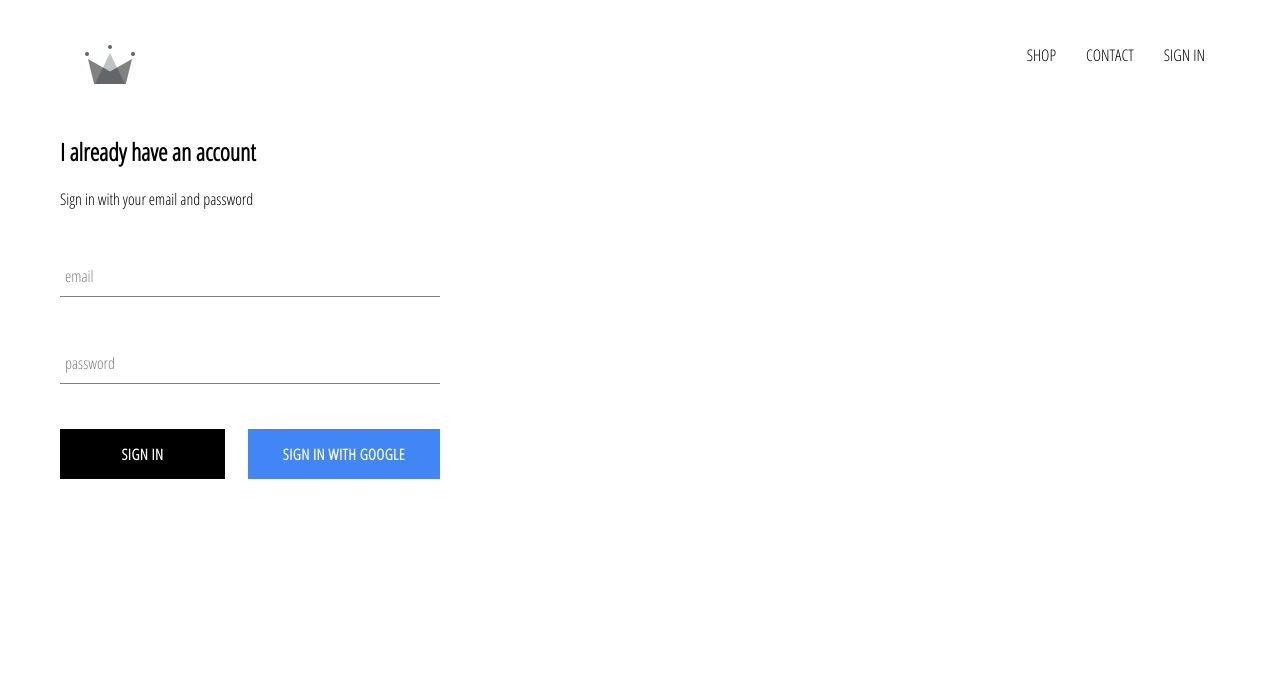
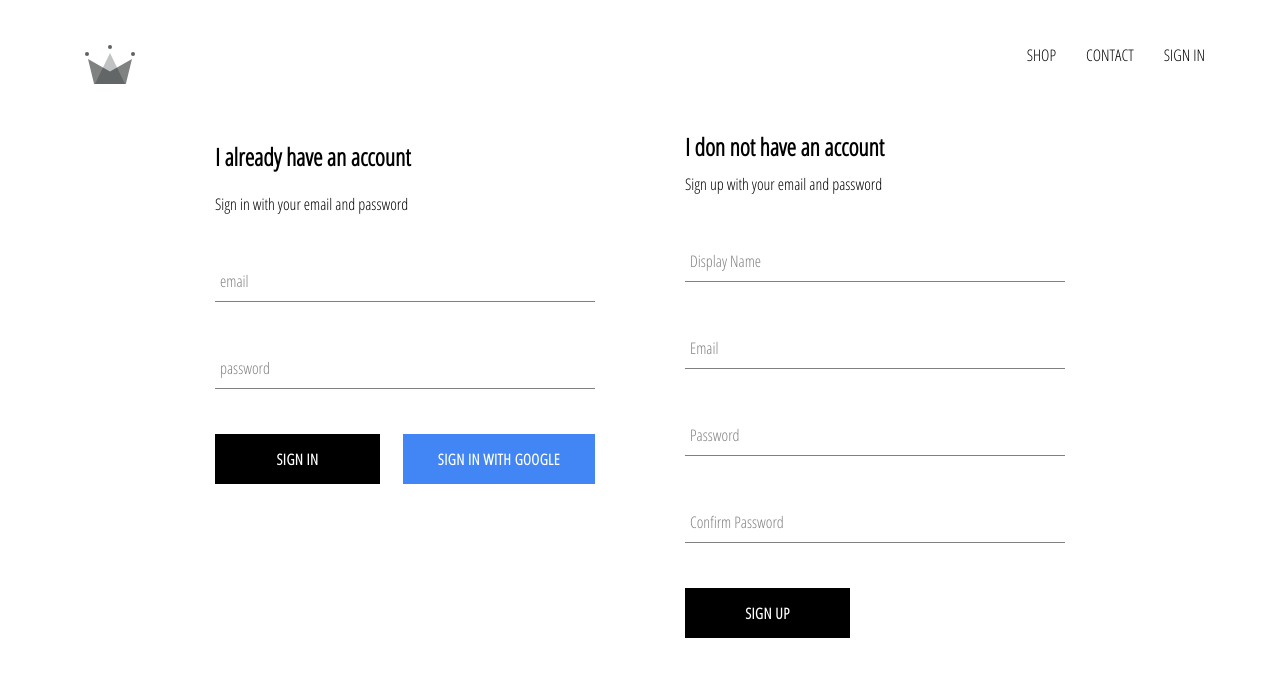
Before and after one commit to moutro/dm-store, a React (Create React App) app: page /signin in a window 1280 px wide. Shown: the top 676 px of the page. Built offline with nearby package versions, Linux system fonts and the light colour scheme; no server answers.

Commit message:
implement firebase utils, include ability to store authenticated users into our firestore database

```diff
--- a/src/App.js
+++ b/src/App.js
@@ -5,34 +5,47 @@
 import ShopPage from './pages/shop/shop.component'
 import SignInAndSignUpPage from './pages/sign-in-and-sign-up/sign-in-and-sign-up.component'
 import Header from './components/header/header.component'
-import { auth } from './firebase/firebase.utils'
+import { auth, createUserProfileDocument } from "./firebase/firebase.utils";
 
 
 
 class App extends React.Component {
   constructor() {
-    super()
+    super();
 
     this.state = {
-      currentUser: null
-    }
+      currentUser: null,
+    };
   }
 
-  unsubscribeFromAuth = null
+  unsubscribeFromAuth = null;
 
   componentDidMount() {
-    auth.onAuthStateChanged(user => {
-      this.setState({ currentUser: user })
+    this.unsubscribeFromAuth = auth.onAuthStateChanged(async (userAuth) => {
+      if (userAuth) {
+        const userRef = await createUserProfileDocument(userAuth);
 
-      console.log(user)
-    })
+        userRef.onSnapshot(snapShot => {
+          this.setState({
+            currentUser: {
+              id: snapShot.id,
+              ...snapShot.data()
+            }
+          })
+
+          console.log(this.state)
+        })
+      } else {
+        this.setState({ currentUser: userAuth })
+      }
+    });
   }
 
   componentWillUnmount() {
-    this.unsubscribeFromAuth()
+    this.unsubscribeFromAuth();
   }
 
-  render () {
+  render() {
     return (
       <div>
         <Header currentUser={this.state.currentUser} />
--- /dev/null
+++ b/src/components/sign-up/sign-up.component.jsx
@@ -0,0 +1,104 @@
+import React from 'react'
+
+import FormInput from '../form-input/form-input.component'
+import CustomButton from '../custom-button/custom-button.component'
+
+import { auth, createUserProfileDocument } from '../../firebase/firebase.utils'
+
+import './sign-up.styles.scss'
+
+class SignUp extends React.Component {
+    constructor() {
+        super()
+
+        this.state = {
+            displayName: '',
+            email: '',
+            password: '',
+            confirmPassword: ''
+        }
+    }
+
+    handleSubmit = async event => {
+        event.preventDefault()
+
+        const { displayName, email, password, confirmPassword } = this.state;
+
+        if(password != confirmPassword) {
+            alert("passwords don't match")
+            return
+        }
+
+        try {
+           const { user } = await auth.createUserWithEmailAndPassword(email, password)
+
+           await createUserProfileDocument(user, { displayName })
+
+           this.setState({
+             displayName: "",
+             email: "",
+             password: "",
+             confirmPassword: "",
+           });
+
+        } catch (error) {
+            console.error(error)
+        }
+    }
+
+    handleChange = event => {
+        const { name, value } = event.target
+
+        this.setState({ [name]: value })
+    }
+
+    render() {
+        const {displayName, email, password, confirmPassword} = this.state
+        return(
+            <div className='sign-up'>
+                <h2 className='title'>I don not have an account</h2>
+                <span>Sign up with your email and password</span>
+                <form className='sign-up-form' onSubmit={this.handleSubmit}>
+                    <FormInput
+                        type='text'
+                        name='displayName'
+                        value={displayName}
+                        onChange={this.handleChange}
+                        label='Display Name'
+                        required
+                    />
+
+                    <FormInput
+                        type='email'
+                        name='email'
+                        value={email}
+                        onChange={this.handleChange}
+                        label='Email'
+                        required
+                    />
+
+                    <FormInput
+                        type='password'
+                        name='password'
+                        value={password}
+                        onChange={this.handleChange}
+                        label='Password'
+                        required
+                    />
+
+                    <FormInput
+                        type='password'
+                        name='confirmPassword'
+                        value={confirmPassword}
+                        onChange={this.handleChange}
+                        label='Confirm Password'
+                        required
+                    />
+                    <CustomButton type='submit'>SIGN UP</CustomButton>
+                </form>
+            </div>
+        )
+    }
+}
+
+export default SignUp
--- /dev/null
+++ b/src/components/sign-up/sign-up.styles.scss
@@ -0,0 +1,9 @@
+.sign-up {
+  display: flex;
+  flex-direction: column;
+  width: 380px;
+
+  .title {
+    margin: 10px 0;
+  }
+}
--- a/src/firebase/firebase.utils.js
+++ b/src/firebase/firebase.utils.js
@@ -1,6 +1,6 @@
-import firebase from 'firebase/app'
-import 'firebase/firestore'
-import 'firebase/auth'
+import firebase from "firebase/app";
+import "firebase/firestore";
+import "firebase/auth";
 
 const config = {
   apiKey: "AIzaSyAXoeuWjQzp-06XHHQI5oiZdEDS6rZ6qBQ",
@@ -10,16 +10,43 @@
   storageBucket: "dmstore-db.appspot.com",
   messagingSenderId: "508035056839",
   appId: "1:508035056839:web:54497d034170ae113eeae2",
-    measurementId: "G-FC7YEW98Q3"
+  measurementId: "G-FC7YEW98Q3",
+};
+
+firebase.initializeApp(config);
+
+export const createUserProfileDocument = async (userAuth, additionalData) => {
+  if (!userAuth) return;
+
+  const userRef = firestore.doc(`users/${userAuth.uid}`);
+
+  const snapShot = await userRef.get();
+  console.log(snapShot)
+  console.log(userRef)
+
+  if (!snapShot.exists) {
+    const { displayName, email } = userAuth;
+    const createdAt = new Date();
+    try {
+      await userRef.set({
+        displayName,
+        email,
+        createdAt,
+        ...additionalData
+      });
+    } catch (error) {
+      console.log("error creating user", error.message);
+    }
   }
 
-  firebase.initializeApp(config)
+  return userRef;
+};
 
-  export const auth = firebase.auth()
-  export const firestore =firebase.firestore()
+export const auth = firebase.auth();
+export const firestore = firebase.firestore();
 
-  const provider = new firebase.auth.GoogleAuthProvider()
-  provider.setCustomParameters({ prompt: 'select_account' })
-  export const signInWithGoogle = () => auth.signInWithPopup(provider)
+const provider = new firebase.auth.GoogleAuthProvider();
+provider.setCustomParameters({ prompt: "select_account" });
+export const signInWithGoogle = () => auth.signInWithPopup(provider);
 
-  export default firebase
+export default firebase;
--- a/src/pages/sign-in-and-sign-up/sign-in-and-sign-up.component.jsx
+++ b/src/pages/sign-in-and-sign-up/sign-in-and-sign-up.component.jsx
@@ -1,11 +1,13 @@
 import React from 'react'
 import SignIn from '../../components/sign-in/sign-in.component'
+import SignUp from '../../components/sign-up/sign-up.component'
 
 import './sign-in-and-sign-up.styles.scss'
 
 const SignInAndSignUpPage = () => (
   <div className="sign-in-and-sign-up">
     <SignIn />
+    <SignUp />
   </div>
 )
 
--- a/src/pages/sign-in-and-sign-up/sign-in-and-sign-up.styles.scss
+++ b/src/pages/sign-in-and-sign-up/sign-in-and-sign-up.styles.scss
@@ -0,0 +1,6 @@
+.sign-in-and-sign-up {
+    width: 850px;
+    display: flex;
+    justify-content: space-between;
+    margin: 30px auto;
+}
```
Lines whose indentation alone changed are shown as unchanged.
